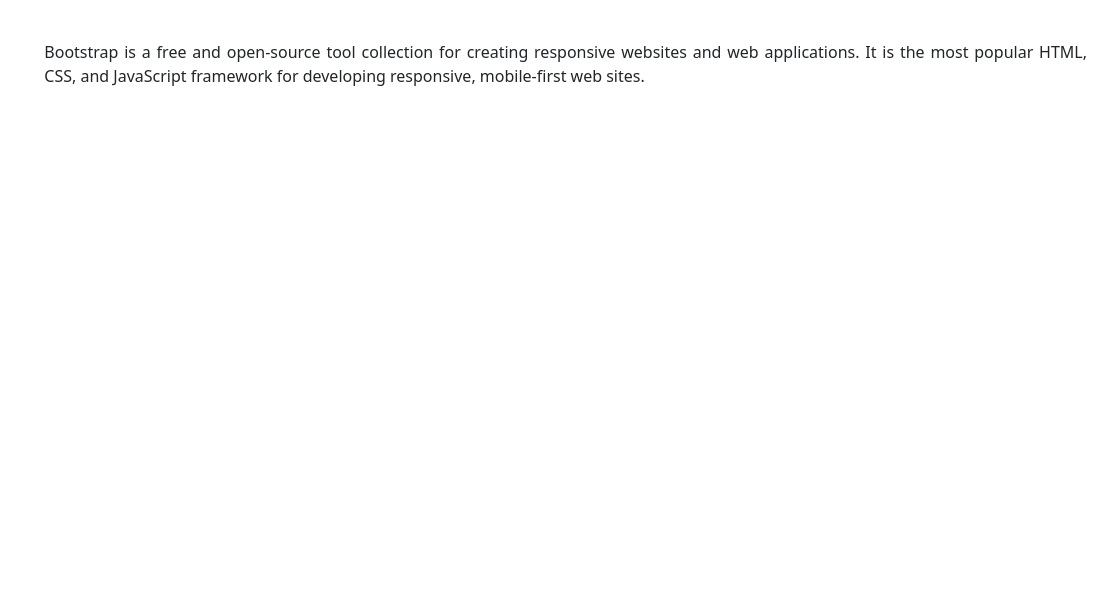
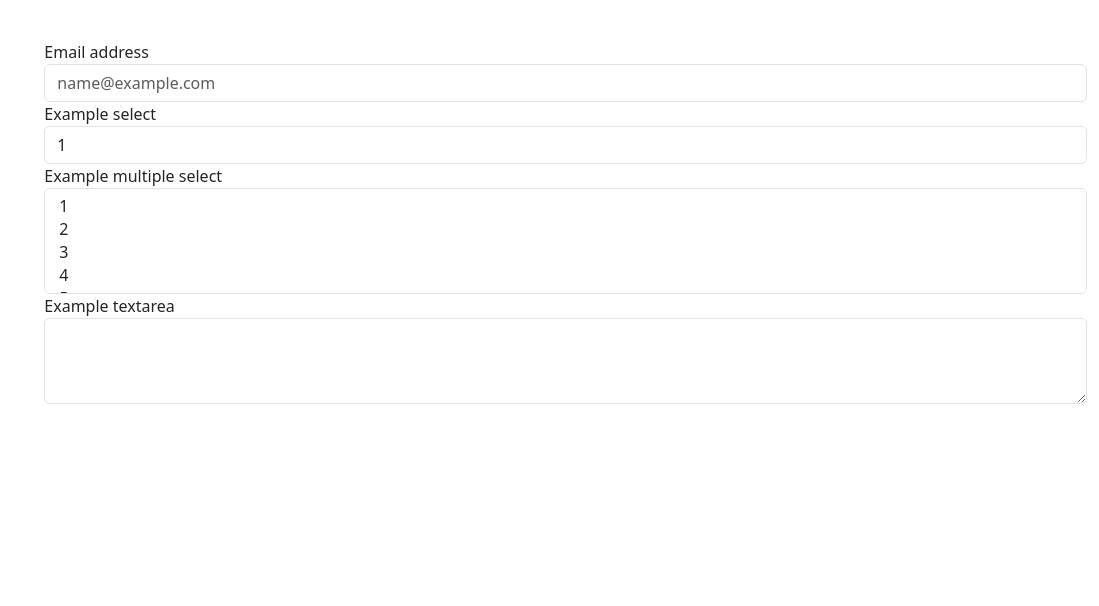
Before and after one commit to EshanAdithaya/StudentManagementSystem-ETF_Y-S2-, a plain HTML site: page sms_student.html in a window 1280 px wide. Shown: the full height of the page, 181-1280 px from the left. Drawn offline with nearby package versions, Linux system fonts and the light colour scheme.

Commit message:
update to student form
putting form into student form

```diff
--- a/sms_student.html
+++ b/sms_student.html
@@ -58,15 +58,41 @@
             <br/>
 
         </div>
+        <!-- in this div you have to make the changes-->
         <div class="col-10" style="text-align: justify;">
-            Bootstrap is a free and open-source
-            tool collection for creating responsive
-            websites and web applications. It
-            is the most popular HTML, CSS, and
-            JavaScript framework for developing
-            responsive, mobile-first web sites.
+            <form>
+                <div class="form-group">
+                  <label for="exampleFormControlInput1">Email address</label>
+                  <input type="email" class="form-control" id="exampleFormControlInput1" placeholder="name@example.com">
+                </div>
+                <div class="form-group">
+                  <label for="exampleFormControlSelect1">Example select</label>
+                  <select class="form-control" id="exampleFormControlSelect1">
+                    <option>1</option>
+                    <option>2</option>
+                    <option>3</option>
+                    <option>4</option>
+                    <option>5</option>
+                  </select>
+                </div>
+                <div class="form-group">
+                  <label for="exampleFormControlSelect2">Example multiple select</label>
+                  <select multiple class="form-control" id="exampleFormControlSelect2">
+                    <option>1</option>
+                    <option>2</option>
+                    <option>3</option>
+                    <option>4</option>
+                    <option>5</option>
+                  </select>
+                </div>
+                <div class="form-group">
+                  <label for="exampleFormControlTextarea1">Example textarea</label>
+                  <textarea class="form-control" id="exampleFormControlTextarea1" rows="3"></textarea>
+                </div>
+              </form>
         </div>
     </div>
+
 </div>
 <!-- End of the navbar -->
 
```
